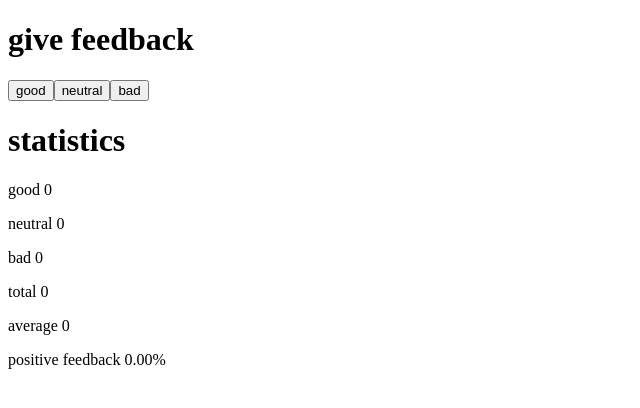
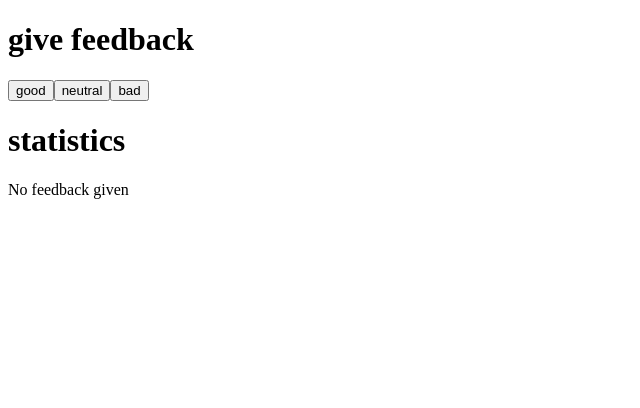
Before and after one commit to emppu-dev/fullstackopen, a React (Vite) app in the folder osa1/unicafe/: page / in a window 1280 px wide. Shown: the top 408 px of the page, without its empty margins (0-640 px from the left). Built offline with nearby package versions, Linux system fonts and the light colour scheme.

Commit message:
1.9 ✔️

```diff
--- a/osa1/unicafe/src/components/Button.jsx
+++ b/osa1/unicafe/src/components/Button.jsx
@@ -1,7 +1,7 @@
 const Button = ({ clickFunction, text }) => (
-  <button onClick={clickFunction}>
-    {text}
-  </button>
+    <button onClick={clickFunction}>
+      {text}
+    </button>
 );
 
 export default Button;
--- a/osa1/unicafe/src/components/Statistics.jsx
+++ b/osa1/unicafe/src/components/Statistics.jsx
@@ -2,7 +2,14 @@
     const total = good + neutral + bad;
     const average = (good - bad) / total || 0;
     const positivePercentage = (good / total) * 100 || 0;
-
+    if (total === 0) {
+        return (
+        <div>
+            <h1>statistics</h1>
+            <p>No feedback given</p>
+        </div>
+        );
+    }
     return (
       <div>
         <h1>statistics</h1>
```
Lines whose indentation alone changed are shown as unchanged.
